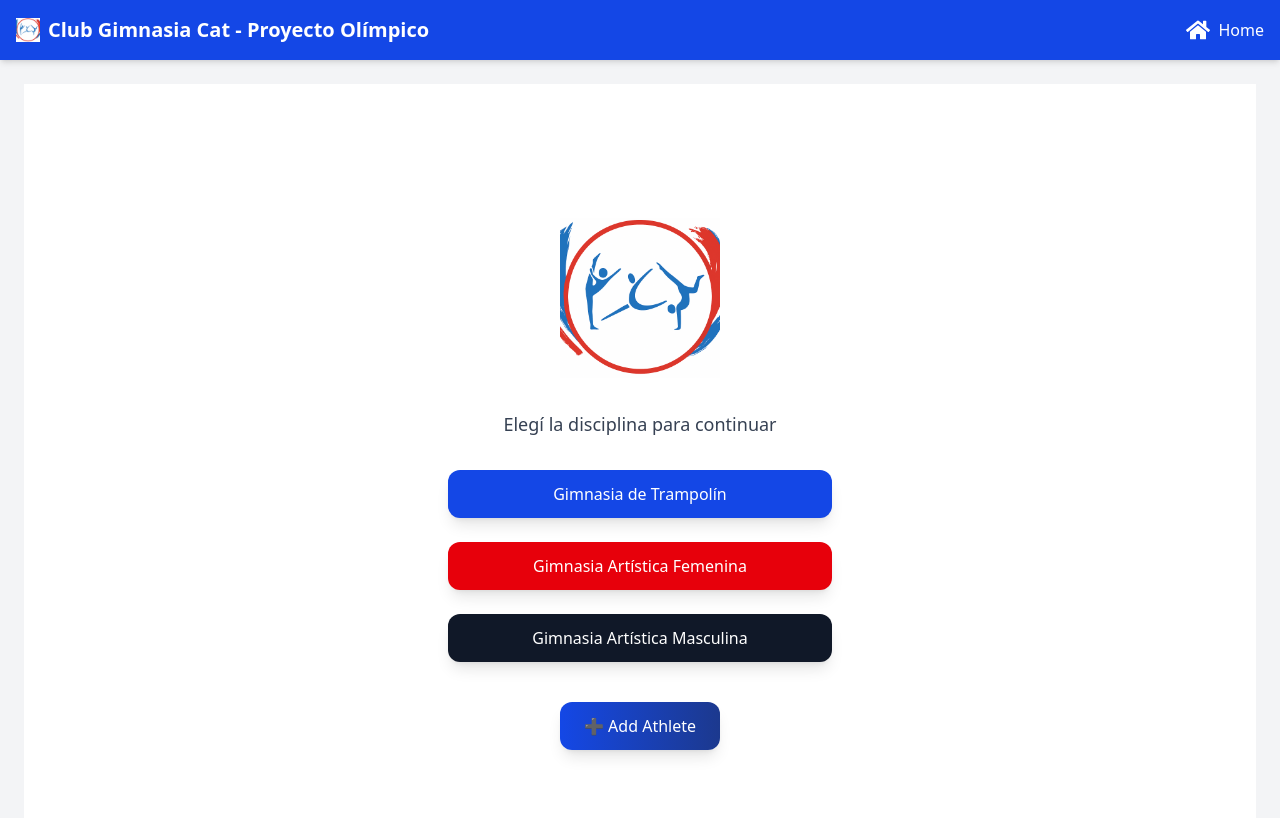
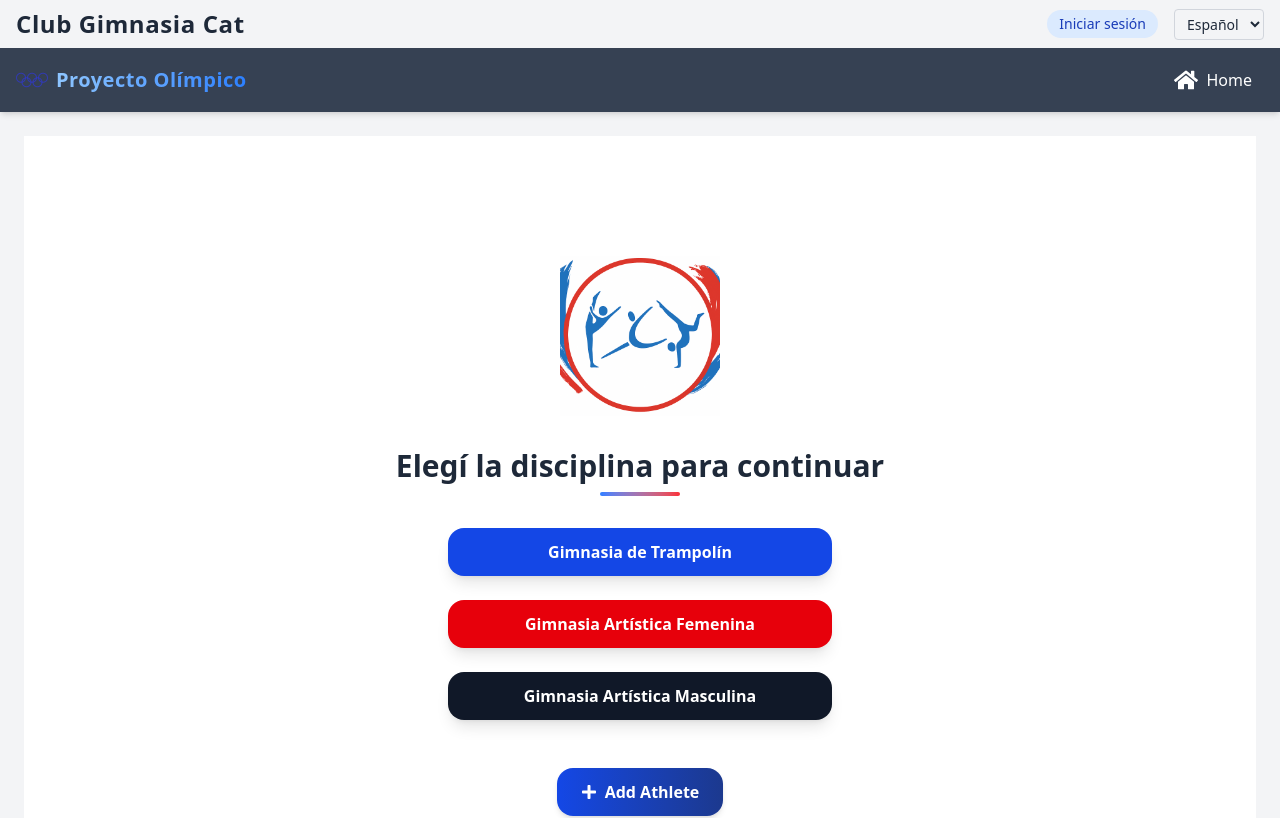
Before and after one commit to Barolindebora/mod4-sp5-tp, a React (Vite) app: page / in a window 1280 px wide. Shown: the top 818 px of the page. Built offline with nearby package versions, Linux system fonts and the light colour scheme.

Commit message:
Mejorando vista principal

```diff
--- a/src/components/Navbar.jsx
+++ b/src/components/Navbar.jsx
@@ -3,28 +3,45 @@ import { FaHome } from "react-icons/fa";
 
 const Navbar = () => {
   return (
-    <nav className="bg-blue-700 text-white p-4 shadow-md">
-      <div className="max-w-7xl mx-auto flex items-center justify-between">
-        {/* Logo o título */}
-       <h1 className="text-xl font-bold flex items-center gap-2">
+    <nav className="shadow-md font-sans">
+      {/* Barra superior */}
+      <div className="bg-gray-100 text-gray-800 text-sm py-2 px-4 flex justify-between items-center">
+        <span className="font-semibold tracking-wide text-2xl"> Club Gimnasia Cat</span>
+
+        <div className="flex items-center gap-4">
+          <button className="bg-blue-100 text-blue-800 px-3 py-1 rounded-full hover:bg-blue-200 transition">
+            Iniciar sesión
+          </button>
+
+          <select className="border border-gray-300 rounded px-2 py-1 text-sm focus:outline-none">
+            <option value="es">Español</option>
+            <option value="en">English</option>
+          </select>
+        </div>
+      </div>
+
+      {/* Barra inferior */}
+      <div className="bg-gray-700 text-white py-3 px-4 flex justify-between items-center">
+        {/* Logo + título */}
+        <h1 className="text-xl font-extrabold flex items-center gap-2 tracking-wide">
           <img
-    src="/icons/portada.png"
-    alt="Medalla"
-    className="w-6 h-6 object-contain"
+            src="/icons/olympic.png"
+            alt="Logo Olímpico"
+            className="w-8 h-8 object-contain"
           />
-  Club Gimnasia Cat - Proyecto Olímpico
+          <span className="bg-gradient-to-r from-blue-300 to-blue-500 bg-clip-text text-transparent">
+            Proyecto Olímpico
+          </span>
         </h1>
 
-        {/* Links de navegación */}
-        <div className="flex items-center gap-4">
+        {/* Botón Home */}
         <Link
           to="/"
-            className="flex items-center gap-2 hover:text-red-500 transition-colors"
+          className="flex items-center gap-2 px-3 py-2 rounded-full hover:bg-gray-600 transition"
         >
           <FaHome className="text-2xl" />
           <span className="hidden sm:inline">Home</span>
         </Link>
-        </div>
       </div>
     </nav>
   );
--- a/src/pages/AthleteCreate.jsx
+++ b/src/pages/AthleteCreate.jsx
@@ -60,9 +60,9 @@ const AthleteForm = () => {
           {...register("discipline", { required: "La disciplina es obligatoria" })}
           className="border border-blue-500 rounded px-3 py-2 focus:outline-none focus:ring-2 focus:ring-red-500"
         >
-          <option value="Trampolin">Trampolin</option>
-          <option value="Artística">Artística Femenina</option>
-          <option value="ArtisticaMasc">Artística Mazculina </option>
+          <option value="Trampolín">Trampolín</option>
+          <option value="Artística Femenina">Artística Femenina</option>
+          <option value="Artística Masculina">Artística Masculina</option>
         </select>
 
 
--- a/src/pages/AthleteEdit.jsx
+++ b/src/pages/AthleteEdit.jsx
@@ -111,8 +111,8 @@ const AthleteEdit = () => {
           className="w-full p-2 border rounded-lg"
           >
             <option value="Trampolin">Trampolín</option>
-            <option value="Artística">Artística Femenina </option>
-            <option value="Parkour">Artística Masculina</option>
+            <option value="Artística Femenina">Artística Femenina </option>
+            <option value="Artistica Masculina">Artística Masculina</option>
           </select>
         </div>
 
--- a/src/pages/Home.jsx
+++ b/src/pages/Home.jsx
@@ -1,52 +1,58 @@
 import { useNavigate } from "react-router-dom";
-
+import { FaPlus } from "react-icons/fa";
 
 const Home = () => {
   const navigate = useNavigate();
 
   return (
-    <div className="min-h-screen flex flex-col items-center justify-center gap-8 bg-white text-center p-4">
-       {/* Imagen centrada */}
+    <div className="min-h-screen flex flex-col items-center justify-center gap-8 bg-white text-center p-6">
+
+      {/* Logo */}
       <img
         src="/icons/portada.png"
         alt="Logo gimnasia"
-        className="w-40 h-40 object-contain"
+        className="w-40 h-40 object-contain transition-transform duration-300 hover:scale-105"
       />
 
+      {/* Título */}
+      <h2 className="text-2xl md:text-3xl font-bold text-gray-800 relative">
+        Elegí la disciplina para continuar
+        <span className="block w-20 h-1 bg-gradient-to-r from-blue-500 to-red-500 mx-auto mt-2 rounded-full"></span>
+      </h2>
 
-      <p className="text-lg text-gray-700">Elegí la disciplina para continuar</p>
-
+      {/* Botones disciplinas */}
       <div className="flex flex-col gap-6 w-full max-w-sm">
         <button
           onClick={() => navigate("/athletes-trampolin")}
-          className="bg-blue-700 text-white py-3 px-6 rounded-xl shadow-lg hover:bg-blue-800 transition"
+          className="bg-blue-700 text-white py-3 px-6 rounded-2xl shadow-lg hover:bg-blue-800 transition font-semibold"
         >
           Gimnasia de Trampolín
         </button>
 
         <button
           onClick={() => navigate("/artistica")}
-          className="bg-red-600 text-white py-3 px-6 rounded-xl shadow-lg hover:bg-red-700 transition"
+          className="bg-red-600 text-white py-3 px-6 rounded-2xl shadow-lg hover:bg-red-700 transition font-semibold"
         >
           Gimnasia Artística Femenina
         </button>
 
         <button
           onClick={() => navigate("/parkour")}
-          className="bg-gray-900 text-white py-3 px-6 rounded-xl shadow-lg hover:bg-black transition"
+          className="bg-gray-900 text-white py-3 px-6 rounded-2xl shadow-lg hover:bg-black transition font-semibold"
         >
-         Gimnasia Artística Masculina
+          Gimnasia Artística Masculina
         </button>
       </div>
-        {/* Botón para agregar un atleta */}
-            <button
-              onClick={() => navigate("/athletes/new")}
-              className="mt-2 bg-gradient-to-r from-blue-700 to-blue-900 hover:from-blue-800 hover:to-blue-950
-                         text-white px-6 py-3 rounded-xl shadow-lg transition-all duration-300"
-            >
-              ➕ Add Athlete
-            </button>
 
+      {/* Botón Add Athlete */}
+      <button
+        onClick={() => navigate("/athletes/new")}
+        className="flex items-center gap-2 mt-4 bg-gradient-to-r from-blue-700 to-blue-900
+                   hover:from-blue-800 hover:to-blue-950 text-white px-6 py-3 rounded-2xl
+                   shadow-md hover:shadow-lg transition-all duration-300 font-semibold"
+      >
+        <FaPlus /> Add Athlete
+      </button>
     </div>
   );
 };
```
Also changed, not shown: public/icons/olympic.png (added). Lines whose indentation alone changed are shown as unchanged.
